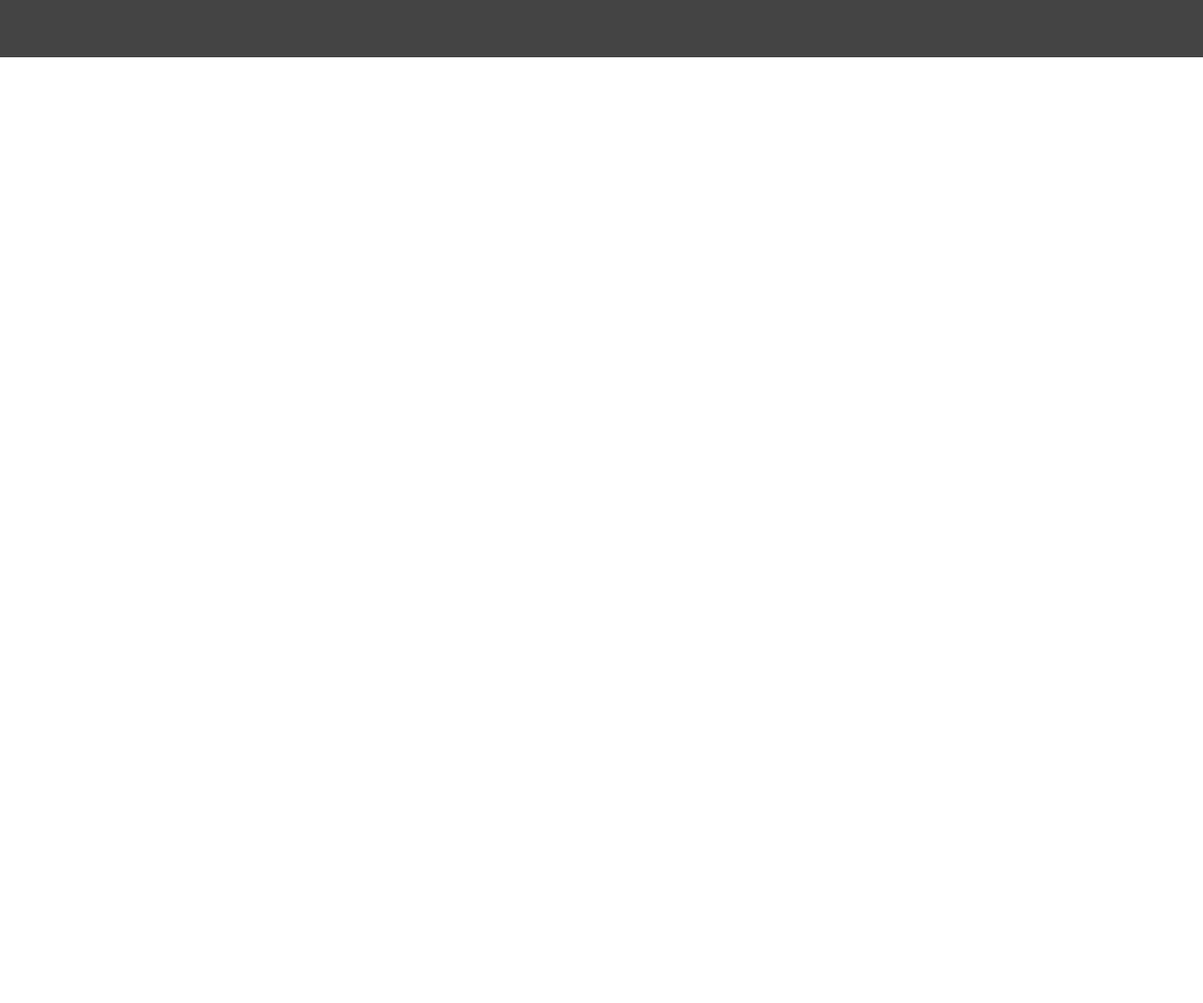
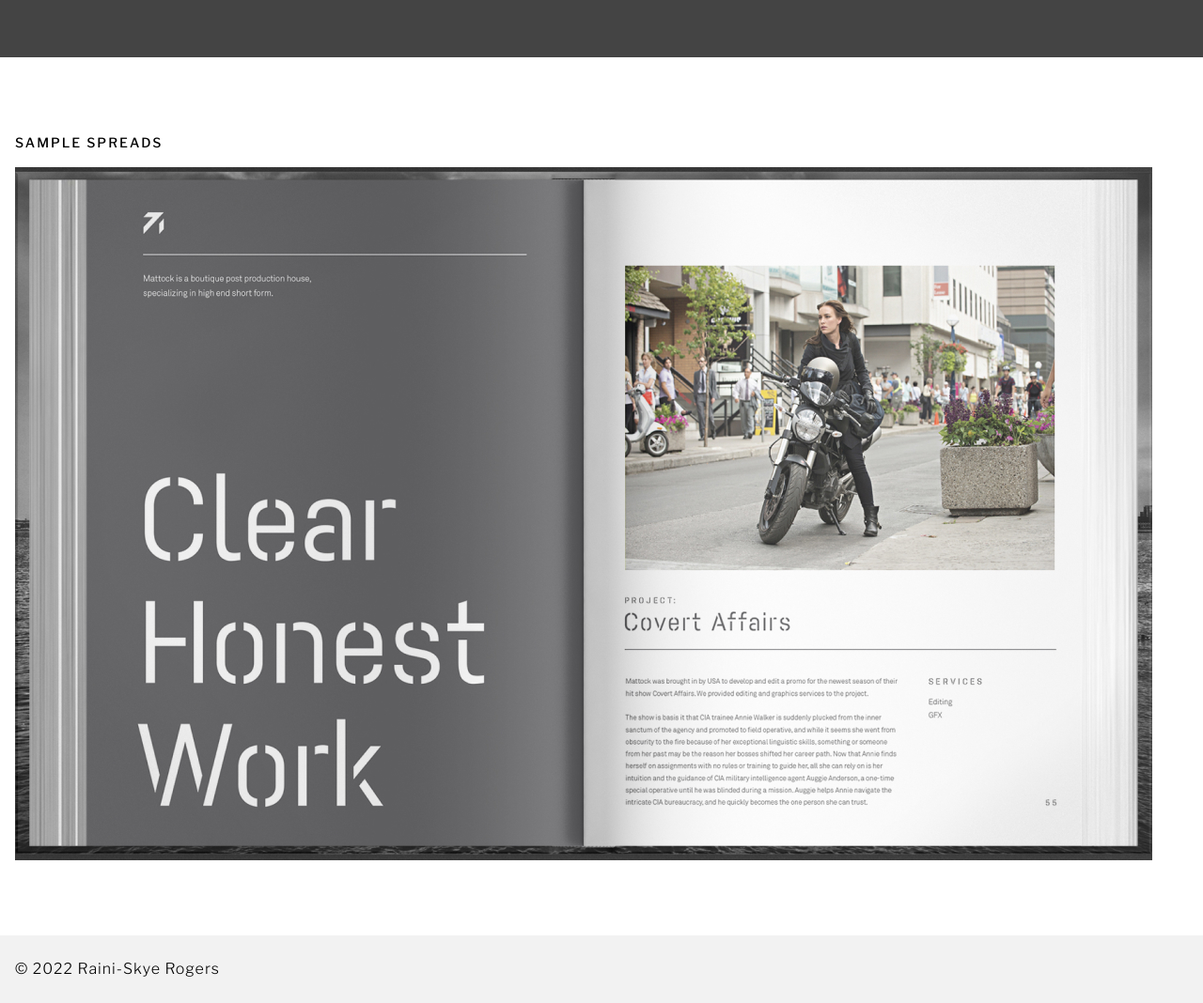
Before and after one commit to rainirogers/gra322, a plain HTML site: page project2/index.html in a window 1280 px wide. Shown: the part 559-1627 px from the top of the page at 94% size. Before the commit the page ends 800 px from the top, so only its background shows below. Drawn offline with nearby package versions, Linux system fonts and the light colour scheme.

Commit message:
Add sample row and footer

```diff
--- a/project2/css/styles.css
+++ b/project2/css/styles.css
@@ -64,6 +64,19 @@ figcaption {
     letter-spacing: 1px;
 }
 
+.sample {
+    padding: 5rem 0;
+}
+
+footer {
+    background-color: var(--gray-light);
+    padding: 1.5rem 0;
+}
+
+footer p {
+    margin-bottom: 0;
+}
+
 @media screen and (min-width: 800px) {
     .two-column {
         display: grid;
--- a/project2/index.html
+++ b/project2/index.html
@@ -45,6 +45,17 @@
 
   </section>
 
+    <section class="sample grid">
+
+    <h2>Sample Spreads</h2>
+    <img src="img/intro-image.jpg" alt="Scan of 2 pages of a book" />
+
+      </section>
+
+      <footer class="grid">
+        <p>&copy; 2022 Raini-Skye Rogers</p>
+      </footer>
+
   <!-- Load Scripts -->
   <script src="js/scripts.js"></script>
 
```
Also changed, not shown: 1 other file. Lines whose indentation alone changed are shown as unchanged.
